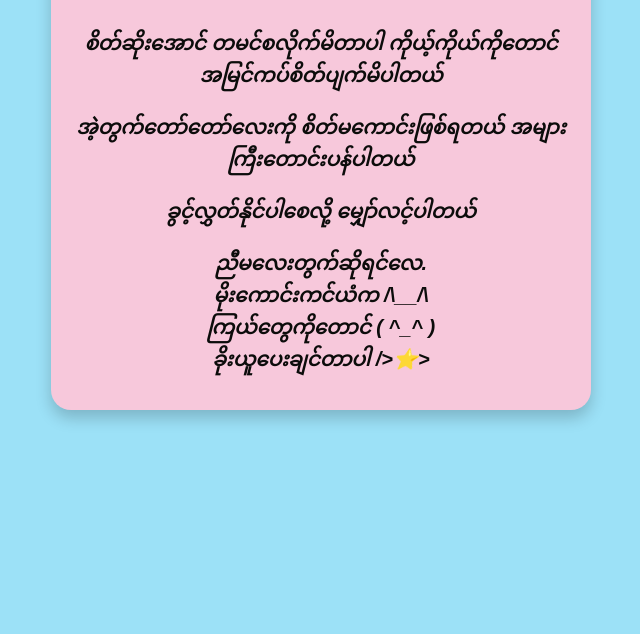
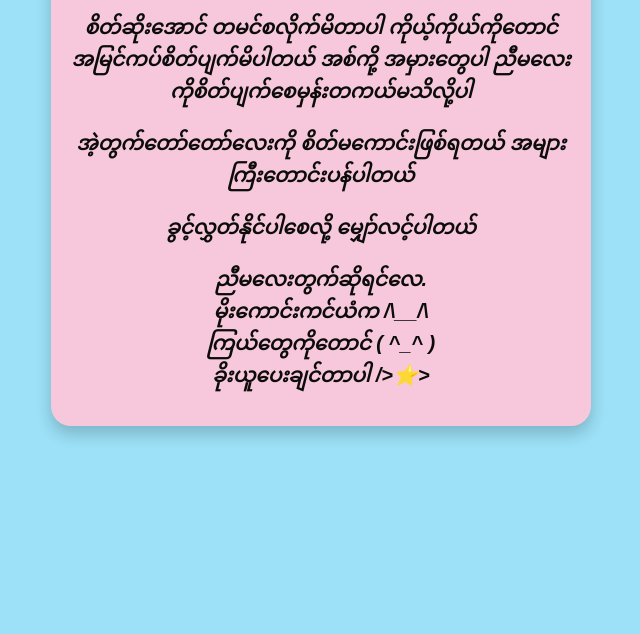
Before and after one commit to laminnthant/apology, a plain HTML site: page index.html in a window 1280 px wide. Shown: the part 566-1200 px from the top of the page, without its empty margins (319-959 px from the left). Drawn offline with Linux system fonts and the light colour scheme.

Commit message:
make changes

```diff
--- a/index.html
+++ b/index.html
@@ -11,6 +11,7 @@
     <h1>တောင်းပန်ပါတယ်</h1>
     <p>စိတ်ဆိုးအောင် တမင်စလိုက်မိတာပါ
       ကိုယ့်ကိုယ်ကိုတောင် အမြင်ကပ်စိတ်ပျက်မိပါတယ်
+      အစ်ကို့ အမှားတွေပါ ညီမလေးကိုစိတ်ပျက်စေမှန်းတကယ်မသိလို့ပါ
     </p>
     <p>အဲ့တွက်တော်တော်လေးကို စိတ်မကောင်းဖြစ်ရတယ်
       အများကြီးတောင်းပန်ပါတယ်
```
